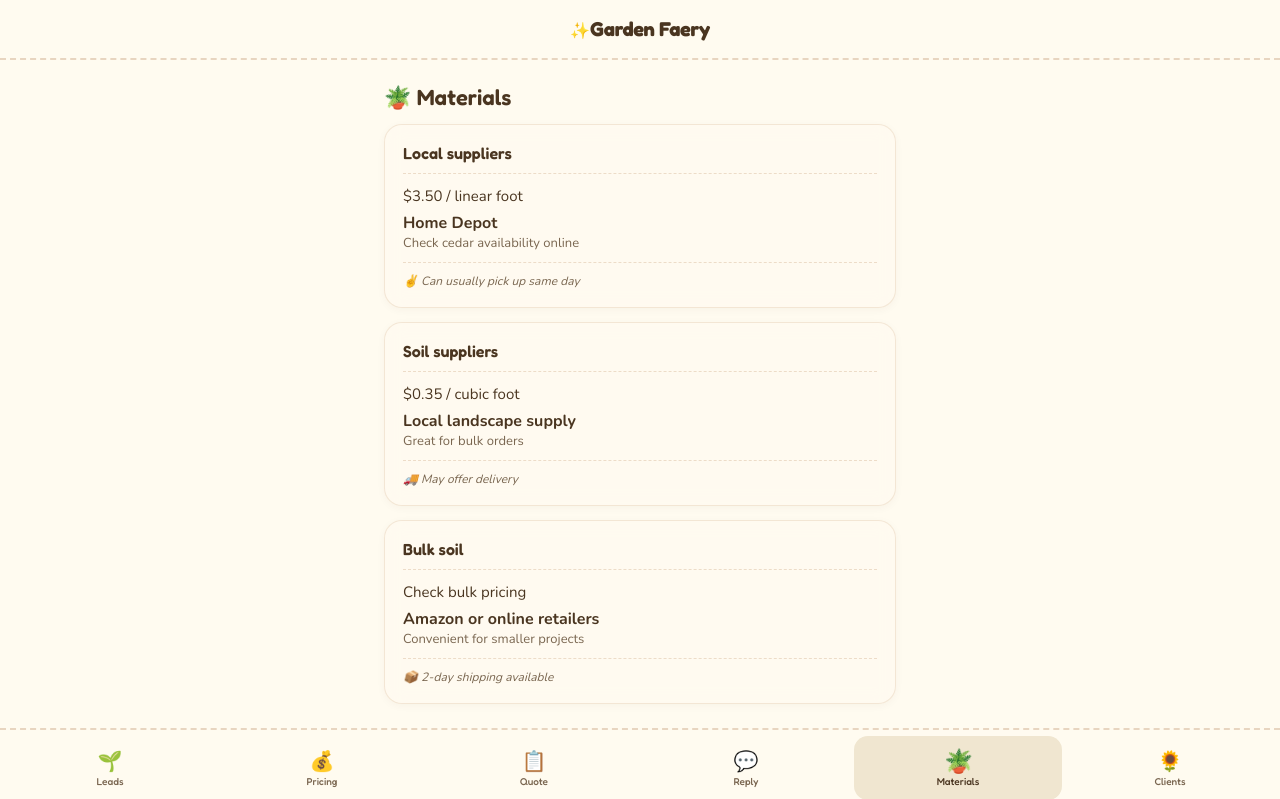
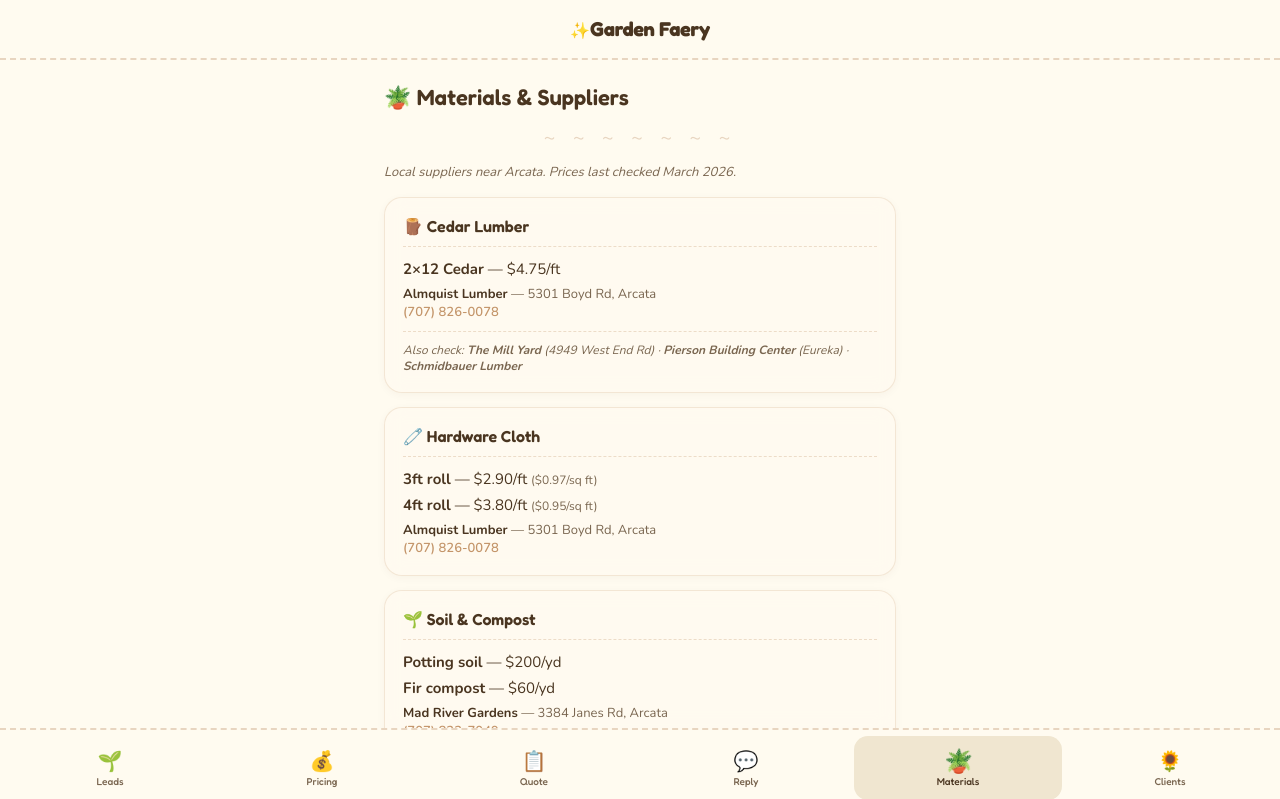
Before and after one commit to juno-arch/garden-beds-app, a plain HTML site: page index.html in a window 1280 px wide. Both pictures are taken after a click on the button "🪴 Materials". Shown: the top 799 px of the page. Drawn offline with nearby package versions, Linux system fonts and the light colour scheme.

```diff
--- a/index.html
+++ b/index.html
@@ -578,28 +578,65 @@
   <!-- MATERIALS PAGE -->
   <div class="page" id="page-materials">
     <div class="section-header">
-      <h2 class="section-title">🪴 Materials</h2>
+      <h2 class="section-title">🪴 Materials & Suppliers</h2>
     </div>
+    <div class="wavy-divider">~ ~ ~ ~ ~ ~ ~</div>
+    <p style="font-size:13px; color:var(--text-soft); margin-bottom:16px; font-style:italic;">Local suppliers near Arcata. Prices last checked March 2026.</p>
+
     <div class="card supplier-card">
-      <div class="card-title">Local suppliers</div>
-      <div class="supplier-price">$3.50 / linear foot</div>
-      <div class="supplier-name">Home Depot</div>
-      <div class="supplier-address">Check cedar availability online</div>
-      <div class="supplier-alt">✌️ Can usually pick up same day</div>
+      <div class="card-title">🪵 Cedar Lumber</div>
+      <div class="supplier-price">
+        <strong>2×12 Cedar</strong> — $4.75/ft
+      </div>
+      <div class="supplier-address" style="margin-bottom:6px;">
+        <span class="supplier-name">Almquist Lumber</span> — 5301 Boyd Rd, Arcata<br>
+        <a href="tel:7078260078" class="supplier-phone">(707) 826-0078</a>
+      </div>
+      <div class="supplier-alt">
+        Also check: <strong>The Mill Yard</strong> (4949 West End Rd) · <strong>Pierson Building Center</strong> (Eureka) · <strong>Schmidbauer Lumber</strong>
+      </div>
     </div>
+
     <div class="card supplier-card">
-      <div class="card-title">Soil suppliers</div>
-      <div class="supplier-price">$0.35 / cubic foot</div>
-      <div class="supplier-name">Local landscape supply</div>
-      <div class="supplier-address">Great for bulk orders</div>
-      <div class="supplier-alt">🚚 May offer delivery</div>
+      <div class="card-title">🧷 Hardware Cloth</div>
+      <div class="supplier-price">
+        <strong>3ft roll</strong> — $2.90/ft <span style="color:var(--text-soft); font-size:12px;">($0.97/sq ft)</span>
+      </div>
+      <div class="supplier-price">
+        <strong>4ft roll</strong> — $3.80/ft <span style="color:var(--text-soft); font-size:12px;">($0.95/sq ft)</span>
+      </div>
+      <div class="supplier-address">
+        <span class="supplier-name">Almquist Lumber</span> — 5301 Boyd Rd, Arcata<br>
+        <a href="tel:7078260078" class="supplier-phone">(707) 826-0078</a>
+      </div>
     </div>
+
     <div class="card supplier-card">
-      <div class="card-title">Bulk soil</div>
-      <div class="supplier-price">Check bulk pricing</div>
-      <div class="supplier-name">Amazon or online retailers</div>
-      <div class="supplier-address">Convenient for smaller projects</div>
-      <div class="supplier-alt">📦 2-day shipping available</div>
+      <div class="card-title">🌱 Soil & Compost</div>
+      <div class="supplier-price">
+        <strong>Potting soil</strong> — $200/yd
+      </div>
+      <div class="supplier-price">
+        <strong>Fir compost</strong> — $60/yd
+      </div>
+      <div class="supplier-address" style="margin-bottom:6px;">
+        <span class="supplier-name">Mad River Gardens</span> — 3384 Janes Rd, Arcata<br>
+        <a href="tel:7078227049" class="supplier-phone">(707) 822-7049</a>
+      </div>
+      <div class="supplier-alt">
+        Also check: <strong>Wes Green Company</strong> (1500 Glendale Dr · <a href="tel:7078228537" class="supplier-phone">707-822-8537</a>) · <strong>Powell Landscape Materials</strong> (Eureka · <a href="tel:7074442026" class="supplier-phone">707-444-2026</a>) · <strong>Full Cycle Compost</strong>
+      </div>
+    </div>
+
+    <div class="card supplier-card">
+      <div class="card-title">🔩 Screws & Hardware</div>
+      <div class="supplier-price">
+        Deck screws, corner brackets, landscape fabric
+      </div>
+      <div class="supplier-address">
+        <span class="supplier-name">Hensel's Ace Hardware</span> — Arcata<br>
+        <span class="supplier-name">Pierson Building Center</span> — Eureka
+      </div>
     </div>
 
     <div class="sync-section">
```
